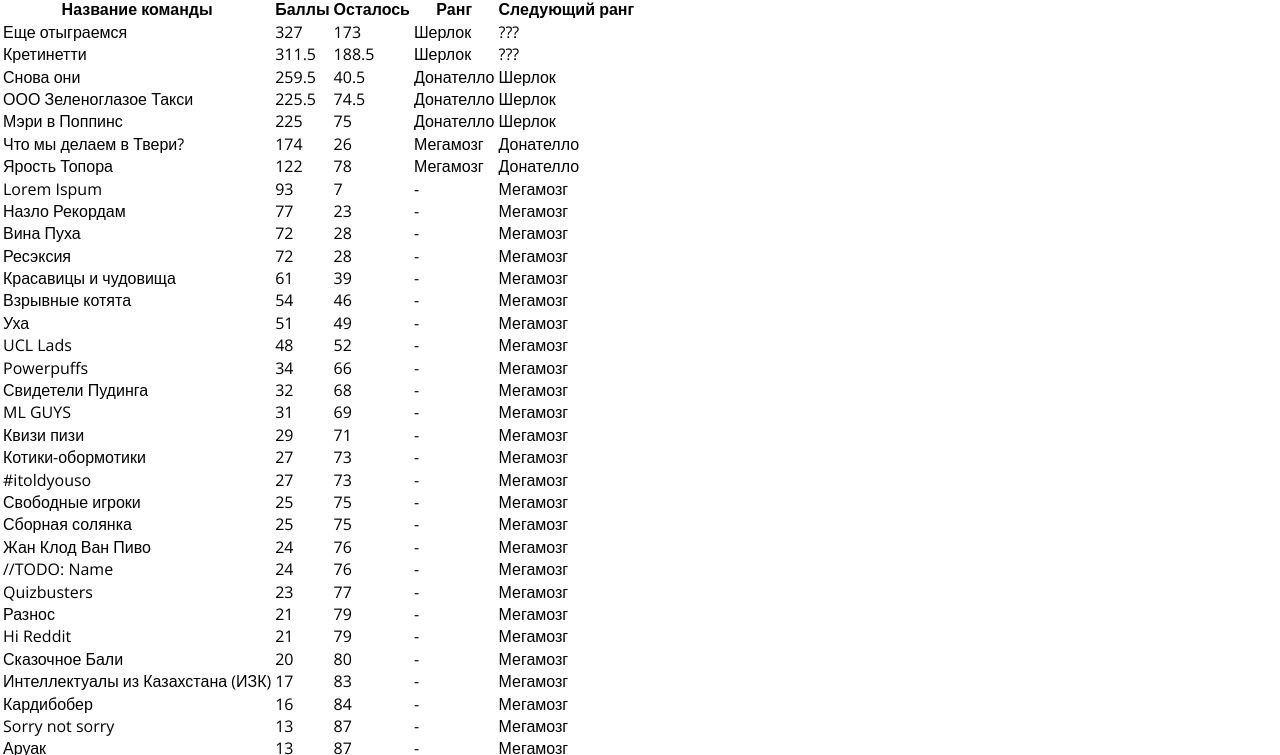
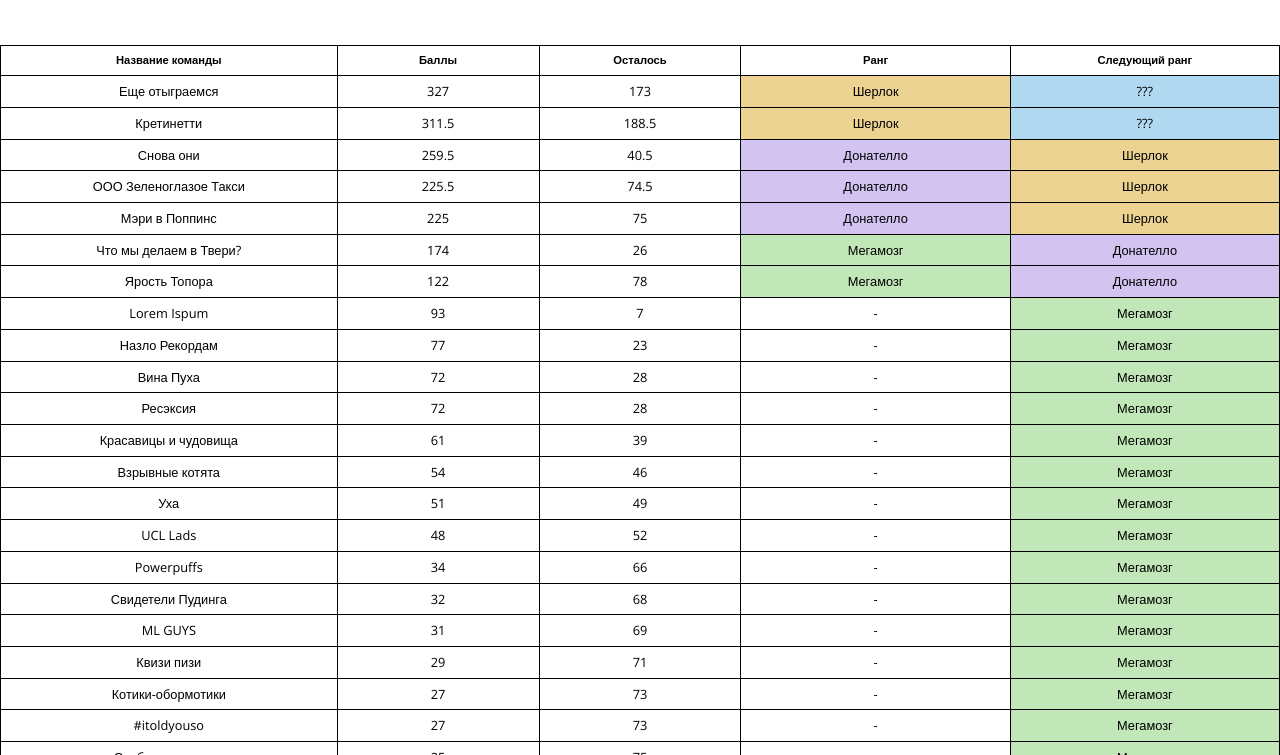
Before and after one commit to govyazina/that1quiz, a website built with webpack: page design/score.html in a window 1280 px wide. Shown: the part 126-881 px from the top of the page. Built offline with nearby package versions, Linux system fonts and the light colour scheme.

Commit message:
score table styles added

```diff
--- a/design/score.html
+++ b/design/score.html
@@ -60,27 +60,27 @@
     </header>
 
     <main>
-        <table>
-            <tr class="score__table-head">
-                <th>Название команды</th>
-                <th>Баллы</th>
-                <th>Осталось</th>
-                <th>Ранг</th>
-                <th>Следующий ранг</th>
+        <table class="score-table">
+            <tr class="score-table__head">
+                <th class="score-table__head_name">Название команды</th>
+                <th class="score-table__head_points">Баллы</th>
+                <th class="score-table__head_points-for-next">Осталось</th>
+                <th class="score-table__head_level">Ранг</th>
+                <th class="score-table__head_next-level">Следующий ранг</th>
             </tr>
             <tr>
                 <td>Еще отыграемся</td>
                 <td>327</td>
                 <td>173</td>
                 <td class="score__table-cell_yellow">Шерлок</td>
-                <td class="score__table-cell_???">???</td>
+                <td class="score__table-cell_new">???</td>
             </tr>
             <tr>
                 <td>Кретинетти</td>
                 <td>311.5</td>
                 <td>188.5</td>
                 <td class="score__table-cell_yellow">Шерлок</td>
-                <td class="score__table-cell_???">???</td>
+                <td class="score__table-cell_new">???</td>
             </tr>
             <tr>
                 <td>Снова они</td>
--- a/src/scss/app.scss
+++ b/src/scss/app.scss
@@ -5,6 +5,7 @@
 @import './pages/events.scss';
 @import './pages/quiz';
 @import './pages/gallery.scss';
+@import './pages/score1.scss';
 @import './pages/score.scss';
 @import './pages/team.scss';
 @import './pages/about.scss';
--- /dev/null
+++ b/src/scss/pages/score1.scss
@@ -0,0 +1,53 @@
+@import '../layouts/global.scss';
+
+.score-table {
+  table-layout: fixed;
+  width: 100vw;
+  border-collapse: collapse;
+  border: 1px solid black;
+  font-size: 0.8rem;
+  text-align: center;
+  margin: 3rem 0;
+}
+
+.score-table__head {
+  font-size: 0.7rem;
+}
+
+th, td {
+  box-sizing: border-box;
+  border-collapse: collapse;
+  border: 1px solid black;
+  padding: 0.5rem;
+
+}
+
+.score-table__head_name {
+  width: 25vw;
+}
+
+.score-table__head_points, .score-table__head_points-for-next {
+  width: 15vw;
+  padding: 0;
+}
+
+.score-table__head_level, .score-table__head_next-level {
+  width: 20vw;
+  padding: 0;
+}
+
+.score__table-cell_yellow {
+  background-color: #ecd391;
+}
+
+.score__table-cell_new {
+ background-color: rgba(102, 178, 227, 0.51);
+}
+
+.score__table-cell_purple {
+  background-color: rgba(147, 112, 219, 0.42);
+}
+
+.score__table-cell_green {
+  background-color: rgba(95, 192, 73, 0.39);
+}
```
